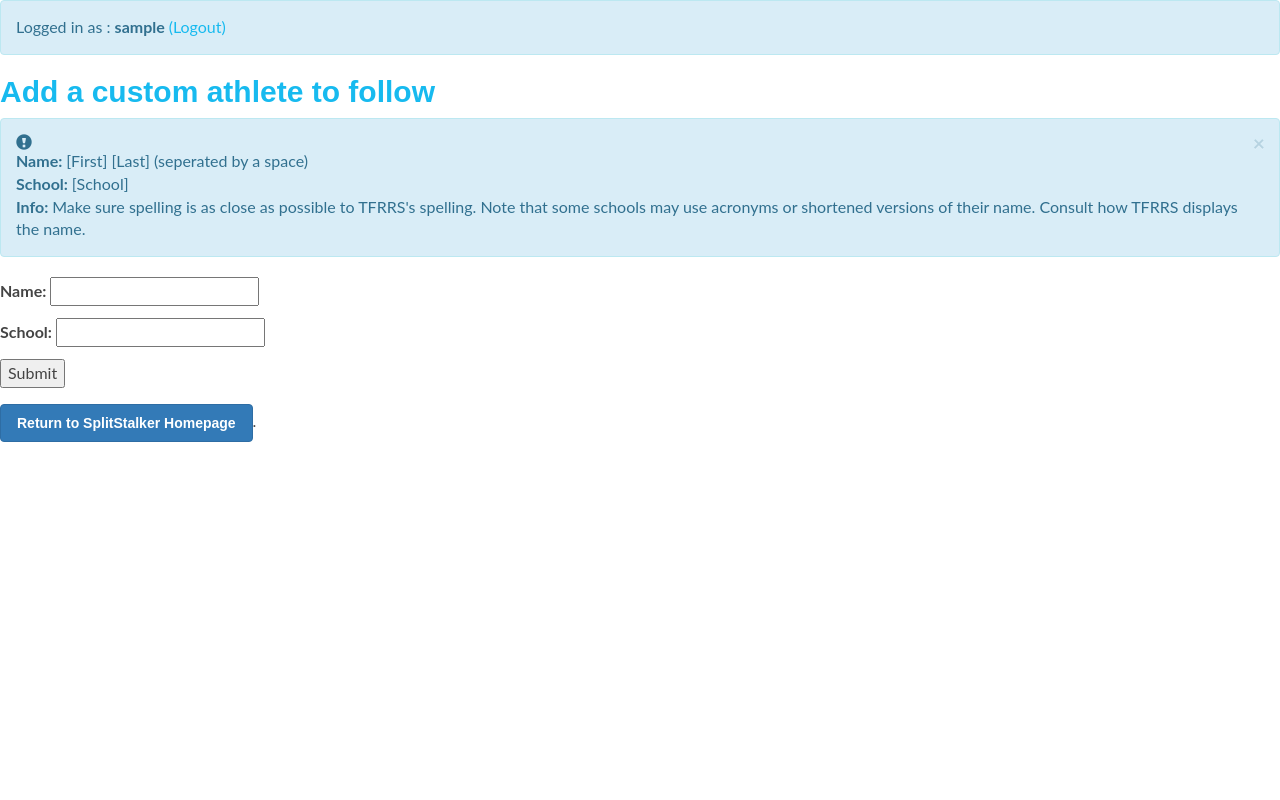
After one commit to JonPReilly/SplitStalker, a Django app: page /athlete/add in a window 1280 px wide. The commit adds this page. Run offline with Django 3.2, Linux system fonts and the light colour scheme; the visitor is signed in with stand-in values (Sample User, id 1); parts of the project's set-up code (start-up, migrations or seed data) failed here and were passed over; some libraries are stand-ins or nearby versions.

Commit message:
Added custom athlete creation
User may now create MAX_CREATED_ALLOWED (variable in settings.py) custom
athletes if the athlete they are looking for is not in the database.

```diff
--- a/StartingBlocks/settings.py
+++ b/StartingBlocks/settings.py
@@ -99,10 +99,11 @@
 
 MAX_FOLLOWING_ALLOWED = 25 #The max number of athletes a user may follow
 MAX_QUERY_RESULTS = 10 #The max number of athletes a search will return
+MAX_CREATED_ALLOWED = 3 #The max number of custom athletes a user may create
 
 ACCOUNT_ACTIVATION_DAYS = 7 # One-week activation window; you may, of course, use a different value.
 REGISTRATION_AUTO_LOGIN = True # Automatically log the user in.
-REGISTRATION_OPEN = False
+REGISTRATION_OPEN = True
 SITE_ID = 1
 
 
@@ -112,6 +113,7 @@
 DEBUG = False
 
 ALLOWED_HOSTS = [
+	'reillj5.webfactional.com',
 	'splitstalker.com',
 ]
 
--- a/StartingBlocks/urls.py
+++ b/StartingBlocks/urls.py
@@ -38,6 +38,7 @@
     url(r'^accounts/register/$', RegistrationView.as_view(form_class=RegistrationFormUniqueEmail), name='registration_register'),
     url(r'^botinfo', TemplateView.as_view(template_name='meetpingbot.html'),name='botinfo'),
 
+    url(r'^athlete/add', 'signups.views.add_athlete'),
     url(r'^accounts/', include('registration.backends.default.urls')),
 ]
 
--- a/meetPing_lowbandwidth.py
+++ b/meetPing_lowbandwidth.py
@@ -238,7 +238,7 @@
 	    try:
                 Current_race = race.find("h2").text.replace("\n","").replace("\t","")
             except AttributeError:
-                Current_race = "[Unknown Race]"
+                Current_race = "Unknown Race - Possibly A Multi Event"
                 race_parse = 1
 
         if (race_parse == 2 and not "Relay" in Current_race and not "Medley" in Current_race):
--- a/signups/admin.py
+++ b/signups/admin.py
@@ -21,6 +21,7 @@
     inlines = (StalkerInline, )
 
 
+
 class LastMeetAdmin(admin.ModelAdmin):
 	search_fields = ['name', 'last_url']
 	class Meta:
@@ -28,6 +29,10 @@
 
 class AthleteAdmin(admin.ModelAdmin):
 	search_fields = ['name', 'school']
+
+	list_filter = (
+        ('created_by', admin.RelatedOnlyFieldListFilter),
+    )
 
 	class Meta:
 		model = Athlete
--- a/signups/forms.py
+++ b/signups/forms.py
@@ -1,2 +1,11 @@
 from django.forms import *
 from django import forms
+
+from .models import Athlete
+
+class AddAthleteForm(ModelForm):
+
+
+	class Meta:
+		model = Athlete
+		fields = ['name' , 'school']
--- a/signups/models.py
+++ b/signups/models.py
@@ -7,17 +7,16 @@
 from django.core.exceptions import ValidationError
 
 
-class Error(models.Model):
-	error_type = models.CharField(max_length = 120)
-	error_data = models.CharField(max_length = 120)
-	error_explination = models.TextField(max_length = 3000)
-	def __unicode__(self):
-		return smart_unicode(error_type)
+
 
 class Athlete(models.Model):
 	school = models.CharField(max_length = 120)
 	name = models.CharField(max_length = 120)
 	url = models.CharField(max_length = 120)
+
+	created_by = models.ForeignKey(User, null=True, blank = True , related_name = "created_by")
+
+
 	def __unicode__(self):
 		return smart_unicode(self.name) + " (" + smart_unicode(self.school) +")"
 
@@ -31,7 +30,7 @@
 
 class LastMeet(models.Model):
 	name = models.CharField(max_length = 120, default = "Meet")
-	last_url = models.CharField(max_length = 120, unique = True)
+	last_url = models.CharField(max_length = 120, unique= True)
 	meets_processed = models.IntegerField(default = 0)
 	def __unicode__(self):
-		return smart_unicode(self.name + " (" + self.last_url + ")")
+		return smart_unicode(self.name + "(" + self.last_url + ")")
--- a/signups/views.py
+++ b/signups/views.py
@@ -7,9 +7,11 @@
 from django.conf import settings
 from django.contrib.auth.models import User
 from django.http import HttpResponseForbidden
+from django.shortcuts import redirect
 
 from .models import Athlete
 from .models import Stalker
+from .forms import AddAthleteForm
 
 
 
@@ -67,6 +69,68 @@
     return user
 
 
+@csrf_protect
+def add_athlete(request):
+
+    if not request.user.is_authenticated():
+        return redirect('/accounts/login/')
+    else:
+
+        if request.method == 'GET':
+            form = AddAthleteForm()
+
+        elif request.method == 'POST':
+            form = AddAthleteForm(request.POST)
+
+            if form.is_valid():
+
+
+                already_created = Athlete.objects.filter(created_by = request.user)
+
+                if (len(already_created) >= settings.MAX_CREATED_ALLOWED):
+                    form.add_error(form.errors, "You have already created the max number of custom athletes. Contact admin for help.")
+                    return render(request, 'athlete_add.html' , {'form' : form})
+
+
+                name  = form.cleaned_data['name']
+                school  = form.cleaned_data['school']
+
+                names = name.split()
+                if (len(names) != 2):
+                    form.add_error(form.errors, "Name entered is in incorrect format")
+                    return render(request, 'athlete_add.html' , {'form' : form})
+
+
+                search_term = names[0] + " " + names[1] + " " + school
+                entry_query = get_query(search_term, ['name', 'school',])
+                search_results = Athlete.objects.filter(entry_query)[0:1]
+
+                results = search_results
+
+                if (len(results) != 0):
+
+                    possible_meant = ""
+                    for x in results:
+                        possible_meant += x.name + "(" + x.school + ")\n"
+
+                    form.add_error(form.errors, "Athlete(s) " + possible_meant + " already seem to exist.")
+                    return render(request, 'athlete_add.html' , {'form' : form})
+
+                new_athlete = Athlete(name = name, school = school, url = (name.replace(" ","_") + "/" +school ) , created_by = request.user )
+
+                new_athlete.save()
+
+                user = stalkerGetOrCreate(request.user)
+                user.following_athletes.add(new_athlete)
+
+
+                return render(request, 'athlete_add.html' , {'form' : form , 'success_added' : new_athlete})
+
+
+
+
+
+        return render(request, 'athlete_add.html' , {'form' : form})
 
 
 @csrf_protect
@@ -77,8 +141,7 @@
 
     log = logging.getLogger(settings.LOG_OBJECT)
 
-
-    log.info( request.META['HTTP_USER_AGENT'] +  " requested homepage")
+    log.info(request.META['HTTP_HOST'] + " requested homepage")
 
     athletes = None
     results = None
--- /dev/null
+++ b/templates/athlete_add.html
@@ -0,0 +1,110 @@
+
+<html>
+
+{% load staticfiles %}
+
+<script type="text/javascript">
+function scrollTo(hash) {
+    location.hash = "#" + hash;
+}
+</script>
+
+<!-- Jquery -->
+<script src="{% static "js/jquery-1.9.1.js" %}"></script>
+ <script type="text/javascript">
+    $(document).ready(function() {
+    $('input:checkbox').bootstrapSwitch();
+    });
+</script>
+
+{% if userinfo %}
+<script type="text/javascript">scrollTo("user-info")</script>
+{% endif %}
+
+
+
+ <!-- /Jquery -->
+
+<!-- Bootstrap -->
+<link rel="stylesheet" type="text/css" href="{% static "css/bootstrap.min.css" %}">
+<script type="text/javascript" src= "{% static "js/bootstrap.min.js" %} "></script>
+<!-- /Bootstrap -->
+
+<!-- Bootstrap Switch -->
+<link rel="stylesheet" type="text/css" href="{% static "css/bootstrap-switch.css" %}">
+<script type="text/javascript" src= "{% static "js/bootstrap-switch.js" %} "></script>
+<!-- /Bootstrap Switch -->
+
+<!-- Font awesome -->
+<!-- Free icons to use: -->
+<!-- http://fortawesome.github.io/Font-Awesome -->
+<link rel="stylesheet" type="text/css" href="{% static "css/fontawesome/font-awesome.css" %}">
+<!-- /Font awesome -->
+
+<!-- Devaid Template -->
+<link rel="stylesheet" type="text/css" href="{% static "css/devaid/styles.css" %}">
+    <!-- Awesome free template. Check it out at: -->
+    <!-- http://themes.3rdwavemedia.com/website-templates/devaid-free-bootstrap-theme-developers/ -->
+
+<!-- /Devaid Template -->
+<title> SplitStalker - Add Athlete </title>
+
+
+
+        {% if user.is_authenticated %}
+            <div class="alert alert-info" role="alert">
+                <p> Logged in as : <b> {{user.get_username}} </b> <a href="{% url 'auth_logout' %}?next=/accounts/login"> (Logout)</a> </p>
+            </div>
+                <form method = "POST" > {% csrf_token %}
+
+        {% endif %}
+
+<body data-spy="scroll">
+	{% if form.errors %}
+                <div class="alert alert-danger alert-dismissible" role="alert">
+                <span class="glyphicon glyphicon-exclamation-sign" aria-hidden="true"></span>
+                <button type="button" class="close" data-dismiss="alert" aria-label="Close"><span aria-hidden="true">&times;</span></button>
+                <strong>Error!</strong> {{form.errors}}
+                </div>
+
+
+            {% endif %}
+
+	<h2> Add a custom athlete to follow </h2>
+
+	 <div class="alert alert-info alert-dismissible" role="alert">
+                <span class="glyphicon glyphicon-exclamation-sign" aria-hidden="true"></span>
+                <button type="button" class="close" data-dismiss="alert" aria-label="Close"><span aria-hidden="true">&times;</span></button>
+            	</br>
+                <strong>Name: </strong> [First] [Last] (seperated by a space)
+            	</br>
+                <strong>School: </strong> [School]
+                </br>
+                <strong>Info: </strong> Make sure spelling is as close as possible to TFRRS's spelling. Note that some schools may use acronyms or shortened versions of their name. Consult how TFRRS displays the name.
+
+                </div>
+
+
+    {% if success_added %}
+
+
+    	<div class="alert alert-success alert-dismissible" role="alert">
+                <span class="glyphicon glyphicon-exclamation-sign" aria-hidden="true"></span>
+                <button type="button" class="close" data-dismiss="alert" aria-label="Close"><span aria-hidden="true">&times;</span></button>
+                <strong>Success</strong> {{success_added.name }} ({{success_added.school}}) has been added, and you are following them.
+                </div>
+    {% endif %}
+
+	<div class="form-group">
+		<form class="navbar-form navbar-left" action='/athlete/add' method='post'>
+			{% csrf_token %}
+			{{ form.as_p }}
+			<input type='submit' value='Submit' />
+		</form>
+	</div>
+
+</body>
+
+<p> <a class="btn btn-m btn-primary " href="/">Return to SplitStalker Homepage</a>.</p>
+
+</html>
```
Also changed, not shown: templates/home.html (+10 -3 lines).
